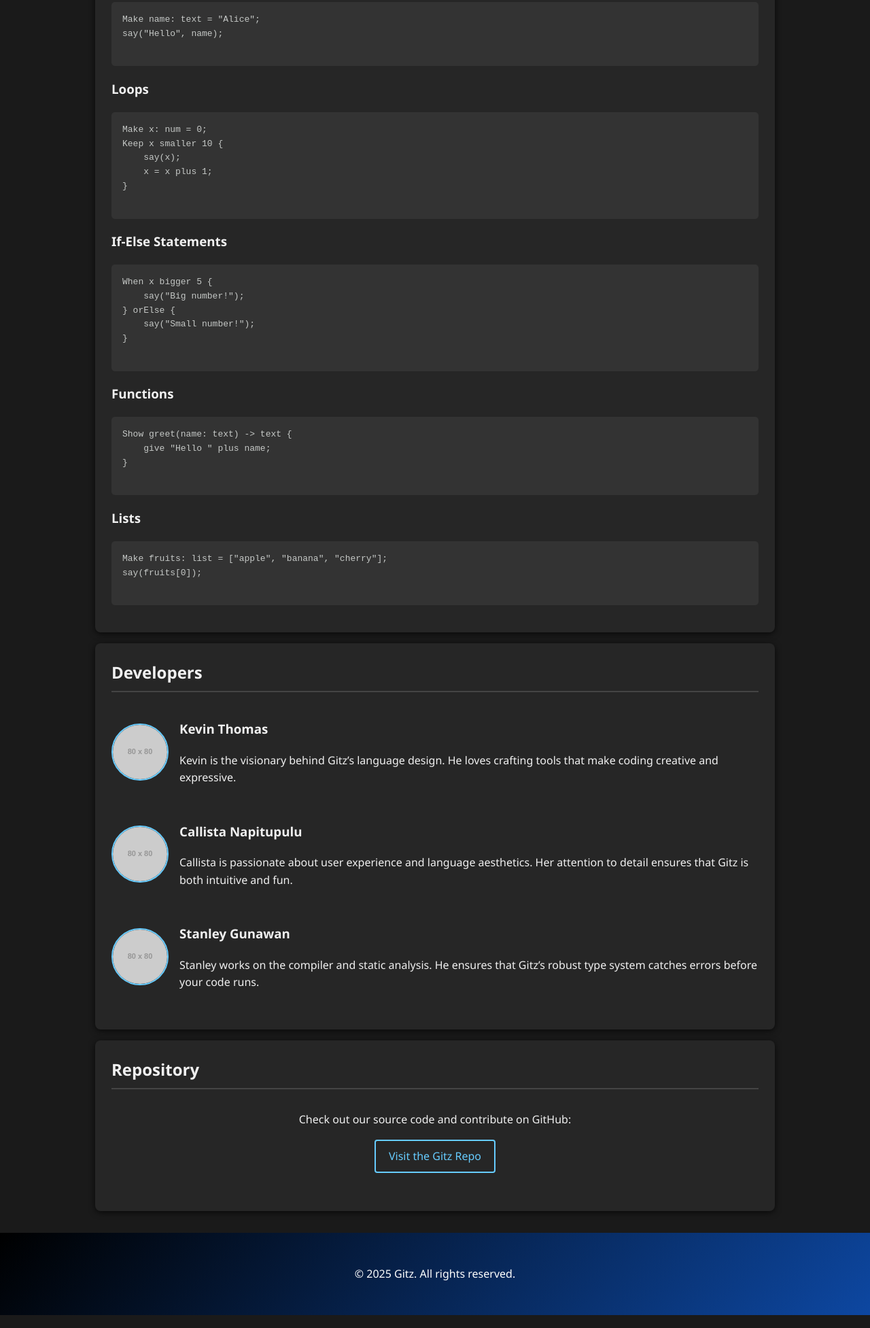
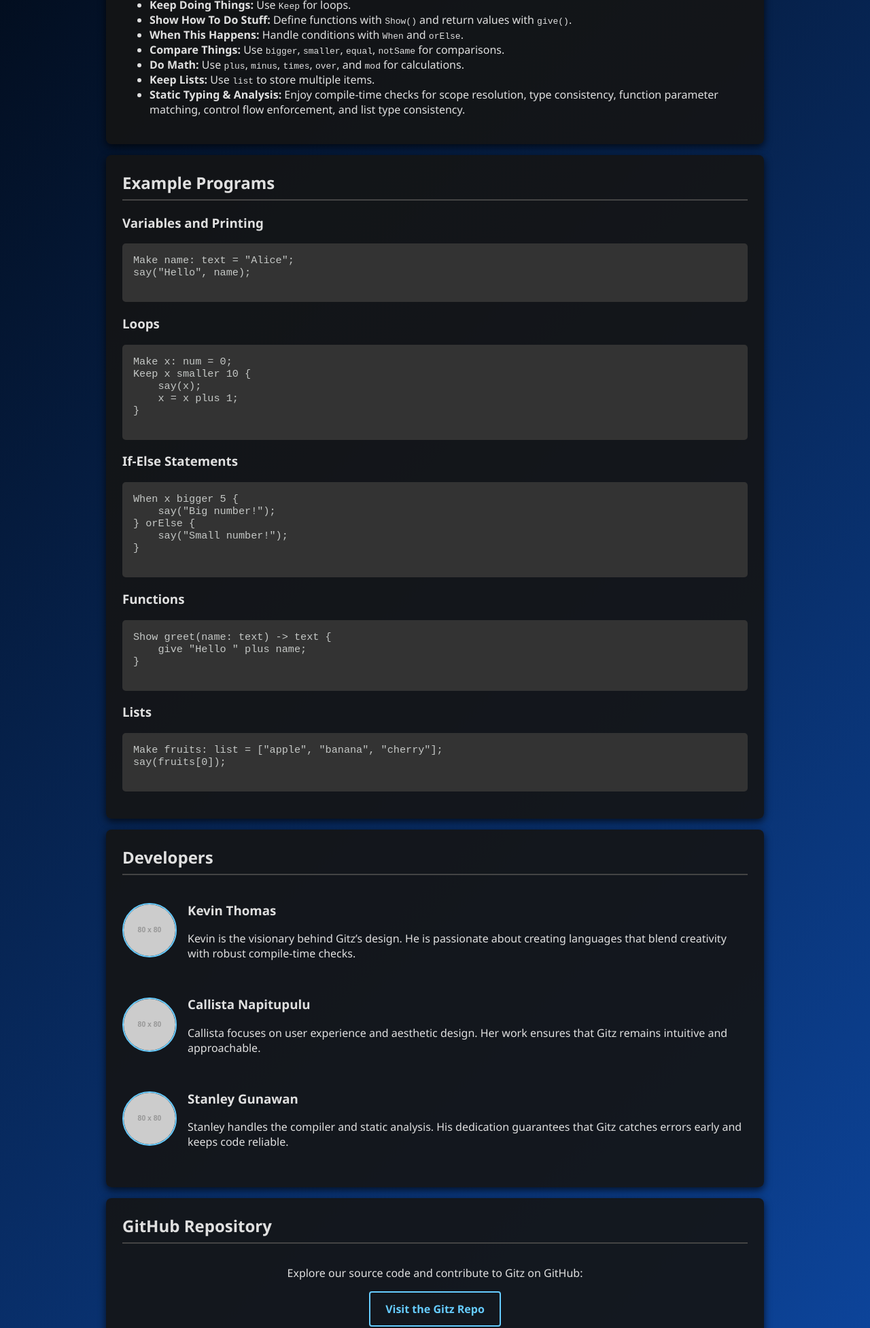
Before and after one commit to kevgregory/gitz, a website: page index.html in a window 1280 px wide. Shown: the part 847-2800 px from the top of the page at 68% size. Drawn offline with Linux system fonts and the light colour scheme; placeholder pictures from the web are drawn by us.

Commit message:
Update index.html

```diff
--- a/index.html
+++ b/index.html
@@ -1,46 +1,65 @@
 <!DOCTYPE html>
 <html lang="en">
 <head>
-  <meta charset="UTF-8">
-  <meta name="viewport" content="width=device-width, initial-scale=1">
+  <meta charset="UTF-8" />
+  <meta name="viewport" content="width=device-width, initial-scale=1" />
   <title>Gitz - The Vibable Programming Language</title>
   <style>
     /* Global Styles */
+    * {
+      box-sizing: border-box;
+    }
     body {
       margin: 0;
       font-family: 'Segoe UI', Tahoma, Geneva, Verdana, sans-serif;
-      background: #1a1a1a;
-      color: #f0f0f0;
-      line-height: 1.6;
+      background: linear-gradient(135deg, #000, #0d47a1);
+      color: #e0e0e0;
+      overflow-x: hidden;
     }
     a {
       color: #66ccff;
       text-decoration: none;
+      transition: color 0.3s ease;
     }
     a:hover {
-      text-decoration: underline;
+      color: #ffffff;
     }
     header, footer {
       text-align: center;
       padding: 2rem 1rem;
-      background: linear-gradient(135deg, #000000, #0d47a1);
-      color: #fff;
+      background: rgba(0, 0, 0, 0.8);
+      position: relative;
+      z-index: 1;
+    }
+    header {
+      background: linear-gradient(135deg, #000, #0d47a1);
     }
     header img {
       max-width: 120px;
       margin-bottom: 1rem;
+      animation: bounce 2s infinite;
+    }
+    @keyframes bounce {
+      0%, 100% { transform: translateY(0); }
+      50% { transform: translateY(-10px); }
     }
     main {
       max-width: 1000px;
       margin: 2rem auto;
       padding: 0 1rem;
+      animation: fadeIn 1s ease-in;
+    }
+    @keyframes fadeIn {
+      from { opacity: 0; transform: translateY(20px); }
+      to { opacity: 1; transform: translateY(0); }
     }
     section {
-      background: #262626;
+      background: rgba(20, 20, 20, 0.9);
       margin: 1rem 0;
       padding: 1.5rem;
       border-radius: 8px;
-      box-shadow: 0 2px 10px rgba(0, 0, 0, 0.7);
+      box-shadow: 0 4px 12px rgba(0, 0, 0, 0.7);
+      animation: fadeIn 1s ease-out;
     }
     h2 {
       border-bottom: 2px solid #444;
@@ -54,12 +73,14 @@
       overflow-x: auto;
       border-radius: 5px;
       margin: 1rem 0;
+      font-size: 0.95rem;
     }
     /* Developer Section */
     .developer {
       display: flex;
       align-items: center;
       margin-bottom: 1rem;
+      animation: fadeIn 1s ease-out;
     }
     .developer img {
       width: 80px;
@@ -72,23 +93,28 @@
     .repo-link {
       text-align: center;
       margin: 2rem 0;
+      animation: fadeIn 1s ease-out;
     }
     .repo-link a {
       display: inline-block;
-      padding: 0.6rem 1.2rem;
+      padding: 0.8rem 1.4rem;
       border: 2px solid #66ccff;
       border-radius: 4px;
       transition: background 0.3s, color 0.3s;
+      font-weight: bold;
     }
     .repo-link a:hover {
       background: #66ccff;
-      color: #1a1a1a;
+      color: #000;
+    }
+    footer {
+      font-size: 0.9rem;
     }
   </style>
 </head>
 <body>
   <header>
-    <img src="docs/Gitz.png" alt="Gitz Logo">
+    <img src="docs/Gitz.png" alt="Gitz Logo" />
     <h1>Gitz</h1>
     <p>The Vibable Programming Language</p>
   </header>
@@ -96,14 +122,28 @@
     <section id="story">
       <h2>Our Story</h2>
       <p>
-        Gitz was born from the desire to make coding as natural as conversation. We believe that programming should have personality, and that code can be as expressive and fun as the people who write it.
+        Gitz was born from the belief that coding should be as expressive as everyday conversation. We set out to create a language that embraces broken English while enforcing strong, static type checking—making it both fun and reliable.
       </p>
       <p>
-        Built with a unique blend of broken English and rigorous static checks, Gitz lets you write code that reads like dialogue while ensuring that variables are declared, types match, and errors are caught before runtime.
+        With Gitz, you can write code that reads naturally yet compiles with precision. Our robust static analyzer ensures that variables are declared before use, types match correctly, and function calls adhere to their signatures. This careful balance lets developers focus on creativity without sacrificing correctness.
       </p>
       <p>
-        Whether you're a seasoned developer or just starting out, Gitz offers an approachable, vibable coding experience where creativity meets robust engineering.
+        Perfect for those who think programming should have personality, Gitz is designed to be vibable, expressive, and accessible. Whether you're a seasoned developer or just starting out, Gitz brings a fresh, intuitive approach to building software.
       </p>
+    </section>
+    <section id="features">
+      <h2>Features</h2>
+      <ul>
+        <li><strong>Say Stuff:</strong> No need for <code>print()</code>. Just use <code>say()</code>.</li>
+        <li><strong>Make Things:</strong> Declare variables with <code>Make</code> and define their type.</li>
+        <li><strong>Keep Doing Things:</strong> Use <code>Keep</code> for loops.</li>
+        <li><strong>Show How To Do Stuff:</strong> Define functions with <code>Show()</code> and return values with <code>give()</code>.</li>
+        <li><strong>When This Happens:</strong> Handle conditions with <code>When</code> and <code>orElse</code>.</li>
+        <li><strong>Compare Things:</strong> Use <code>bigger</code>, <code>smaller</code>, <code>equal</code>, <code>notSame</code> for comparisons.</li>
+        <li><strong>Do Math:</strong> Use <code>plus</code>, <code>minus</code>, <code>times</code>, <code>over</code>, and <code>mod</code> for calculations.</li>
+        <li><strong>Keep Lists:</strong> Use <code>list</code> to store multiple items.</li>
+        <li><strong>Static Typing & Analysis:</strong> Enjoy compile-time checks for scope resolution, type consistency, function parameter matching, control flow enforcement, and list type consistency.</li>
+      </ul>
     </section>
     <section id="examples">
       <h2>Example Programs</h2>
@@ -143,38 +183,38 @@
     <section id="developers">
       <h2>Developers</h2>
       <div class="developer">
-        <img src="https://via.placeholder.com/80" alt="Kevin Thomas">
+        <img src="https://via.placeholder.com/80" alt="Kevin Thomas" />
         <div>
           <h3>Kevin Thomas</h3>
           <p>
-            Kevin is the visionary behind Gitz’s language design. He loves crafting tools that make coding creative and expressive.
+            Kevin is the visionary behind Gitz’s design. He is passionate about creating languages that blend creativity with robust compile-time checks.
           </p>
         </div>
       </div>
       <div class="developer">
-        <img src="https://via.placeholder.com/80" alt="Callista Napitupulu">
+        <img src="https://via.placeholder.com/80" alt="Callista Napitupulu" />
         <div>
           <h3>Callista Napitupulu</h3>
           <p>
-            Callista is passionate about user experience and language aesthetics. Her attention to detail ensures that Gitz is both intuitive and fun.
+            Callista focuses on user experience and aesthetic design. Her work ensures that Gitz remains intuitive and approachable.
           </p>
         </div>
       </div>
       <div class="developer">
-        <img src="https://via.placeholder.com/80" alt="Stanley Gunawan">
+        <img src="https://via.placeholder.com/80" alt="Stanley Gunawan" />
         <div>
           <h3>Stanley Gunawan</h3>
           <p>
-            Stanley works on the compiler and static analysis. He ensures that Gitz’s robust type system catches errors before your code runs.
+            Stanley handles the compiler and static analysis. His dedication guarantees that Gitz catches errors early and keeps code reliable.
           </p>
         </div>
       </div>
     </section>
     <section id="repo">
-      <h2>Repository</h2>
+      <h2>GitHub Repository</h2>
       <div class="repo-link">
         <p>
-          Check out our source code and contribute on GitHub:
+          Explore our source code and contribute to Gitz on GitHub:
         </p>
         <a href="https://github.com/kevgregory/gitz" target="_blank">Visit the Gitz Repo</a>
       </div>
```
